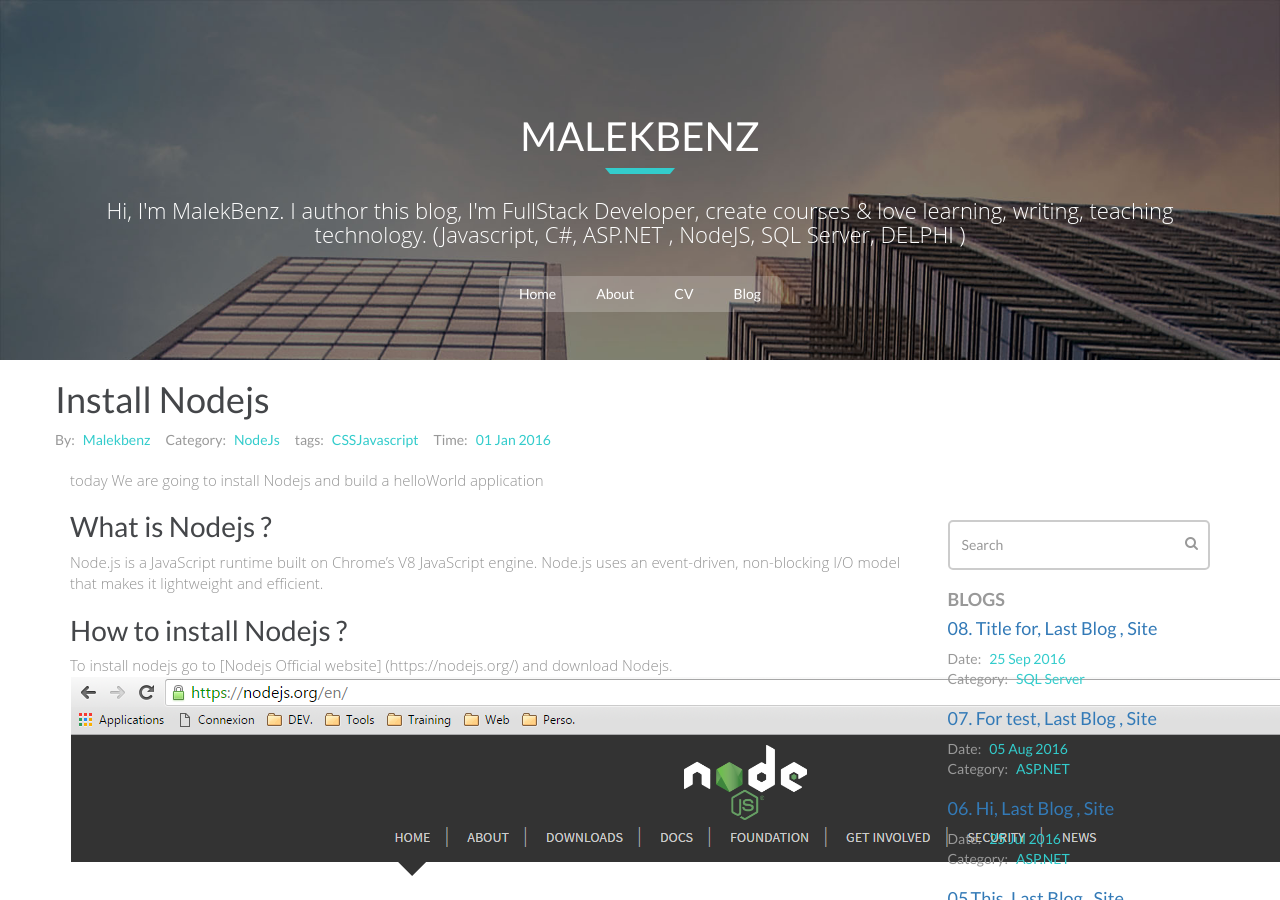
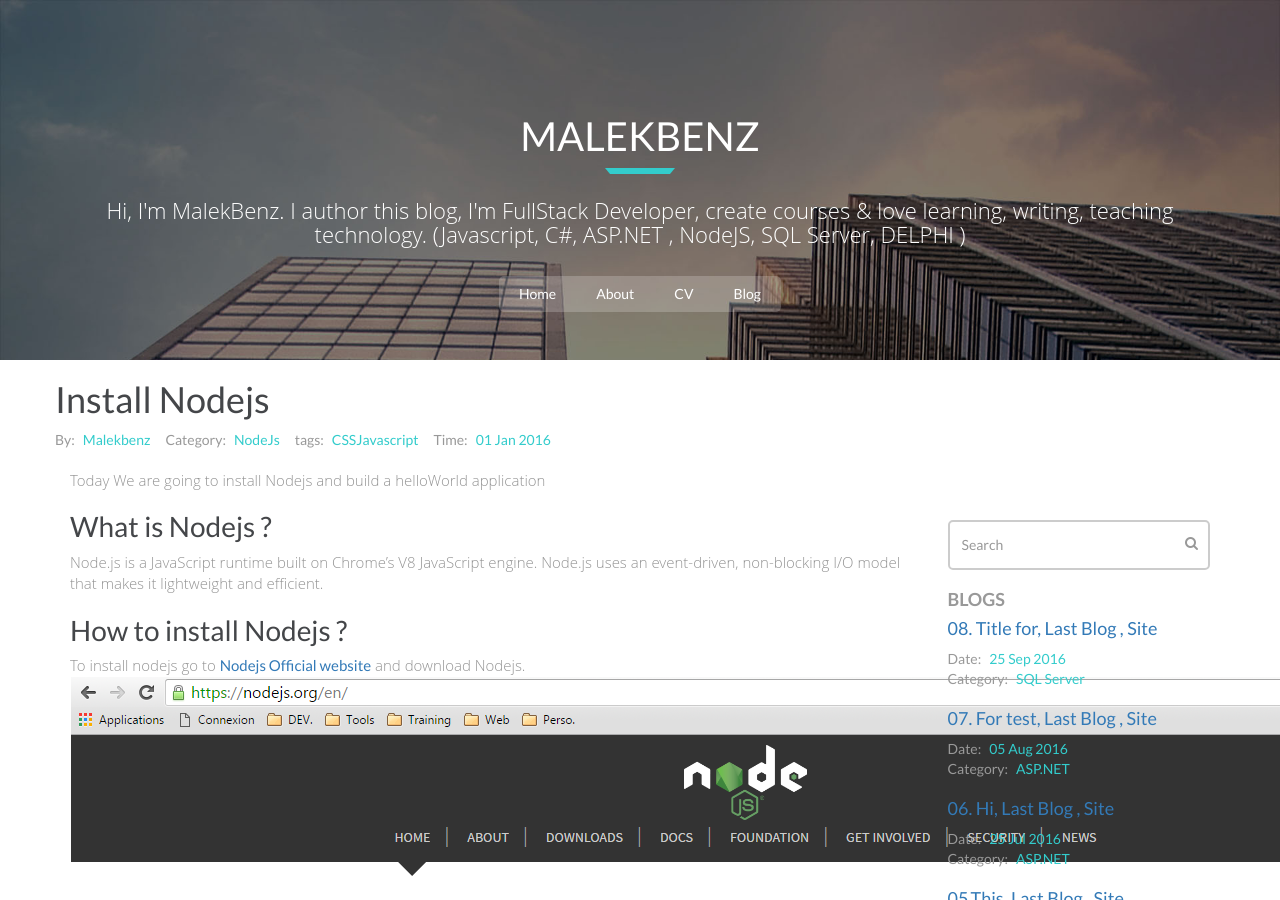
Before and after one commit to malekbenz/malekbenz, a Jekyll site: the page built from _posts/2015-12-22-first-blog.md, in a window 1280 px wide and 900 px high. Built offline with Jekyll 4.4.1, drawn with Linux system fonts in a browser that asks for light colours; nearby versions of some CDN libraries; library files that are not in the unit come from our copies.

Commit message:
fix image

```diff
--- a/_posts/2015-12-22-first-blog.md
+++ b/_posts/2015-12-22-first-blog.md
@@ -6,13 +6,15 @@ author: Malekbenz
 category: NodeJs
 tags : CSS Javascript
 ---
-today We are going to install Nodejs and build a helloWorld application
+Today We are going to install Nodejs and build a helloWorld application
 ## What is Nodejs ?
 Node.js is a JavaScript runtime built on Chrome's V8 JavaScript engine. Node.js uses an event-driven, non-blocking I/O model that makes it lightweight and efficient.
 
 ## How to install Nodejs ?
-To install nodejs go to [Nodejs Official website] (https://nodejs.org/) and download Nodejs.
+To install nodejs go to [Nodejs Official website](https://nodejs.org/) and download Nodejs.
 ![Node js website](/images/nodejs/nodejswebsite.png)
+<img src="/images/nodejs/nodejswebsite.png" />
+
 click to install nodejs,
 ![click next](/images/nodejs/nodejsfs01.png)
 ![next](/images/nodejs/nodejsfs02.png)
```
